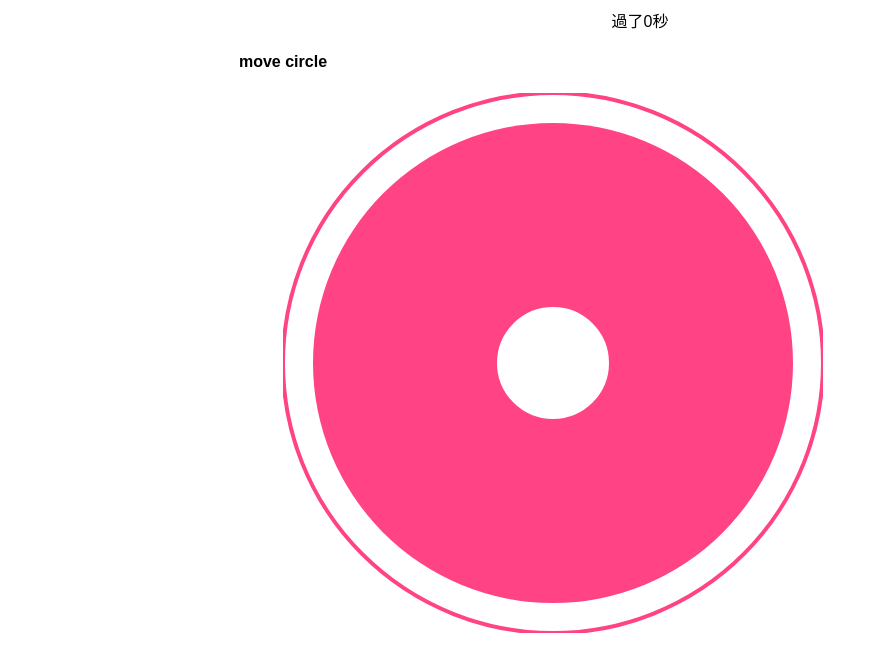
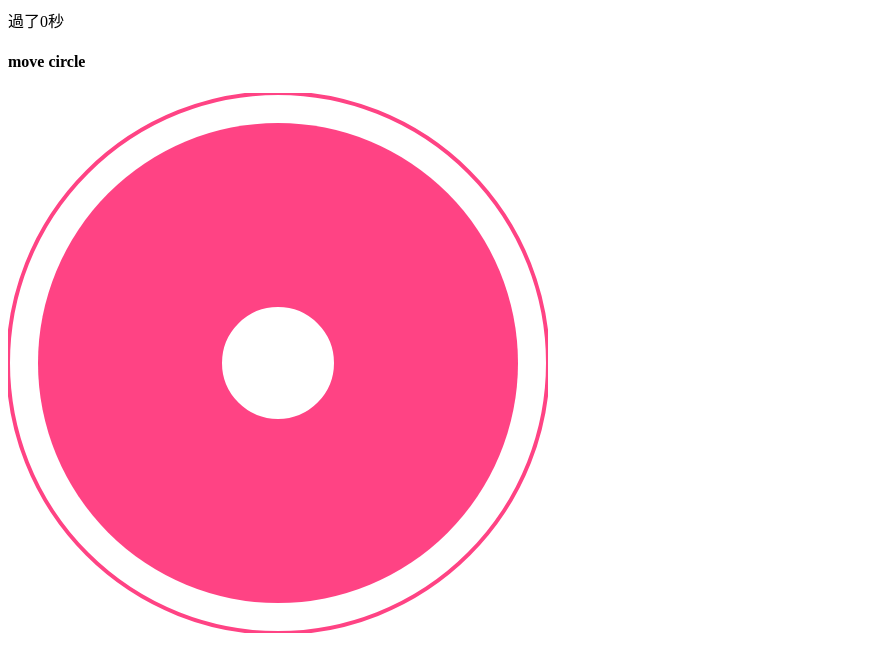
Before and after one commit to akari0624/hexSchool2019Week1_pomodoro, a React (Create React App) app: page / in a window 1280 px wide. Shown: the top 672 px of the page, without its empty margins (0-878 px from the left). Built offline with nearby package versions, Linux system fonts and the light colour scheme.

Commit message:
no need css file

```diff
--- a/src/pages/mainpage/index.tsx
+++ b/src/pages/mainpage/index.tsx
@@ -1,7 +1,4 @@
 import React, { useState, useCallback, useEffect } from 'react'
-
-
-import '../../styles.css'
 import MoveCircle from '../../components/movecircle'
 import Styled from 'styled-components'
 
@@ -35,7 +32,7 @@ function MainPage() {
   }, [isPaused])
 
   return (
-    <div className="App">
+    <>
       <div> 過了{passedSeconds}秒</div>
       <CanvasWrapDiv onClick={handleIsPause}>
         <MoveCircle
@@ -46,7 +43,7 @@ function MainPage() {
           passedSeconds={passedSeconds}
         />
       </CanvasWrapDiv>
-    </div>
+    </>
   )
 }
 
--- a/src/styles.css
+++ /dev/null
@@ -1,4 +0,0 @@
-.App {
-  font-family: sans-serif;
-  text-align: center;
-}
```
